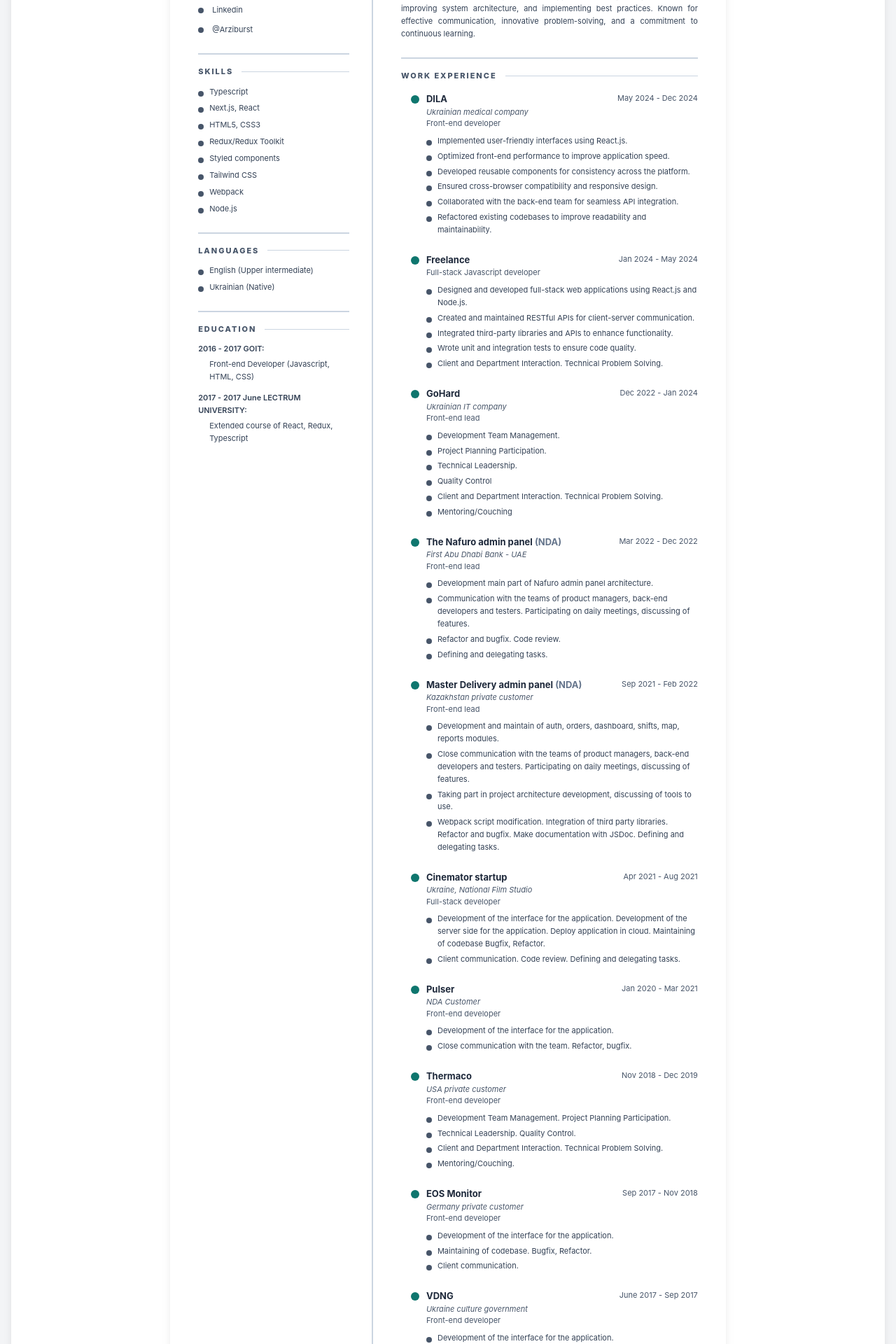
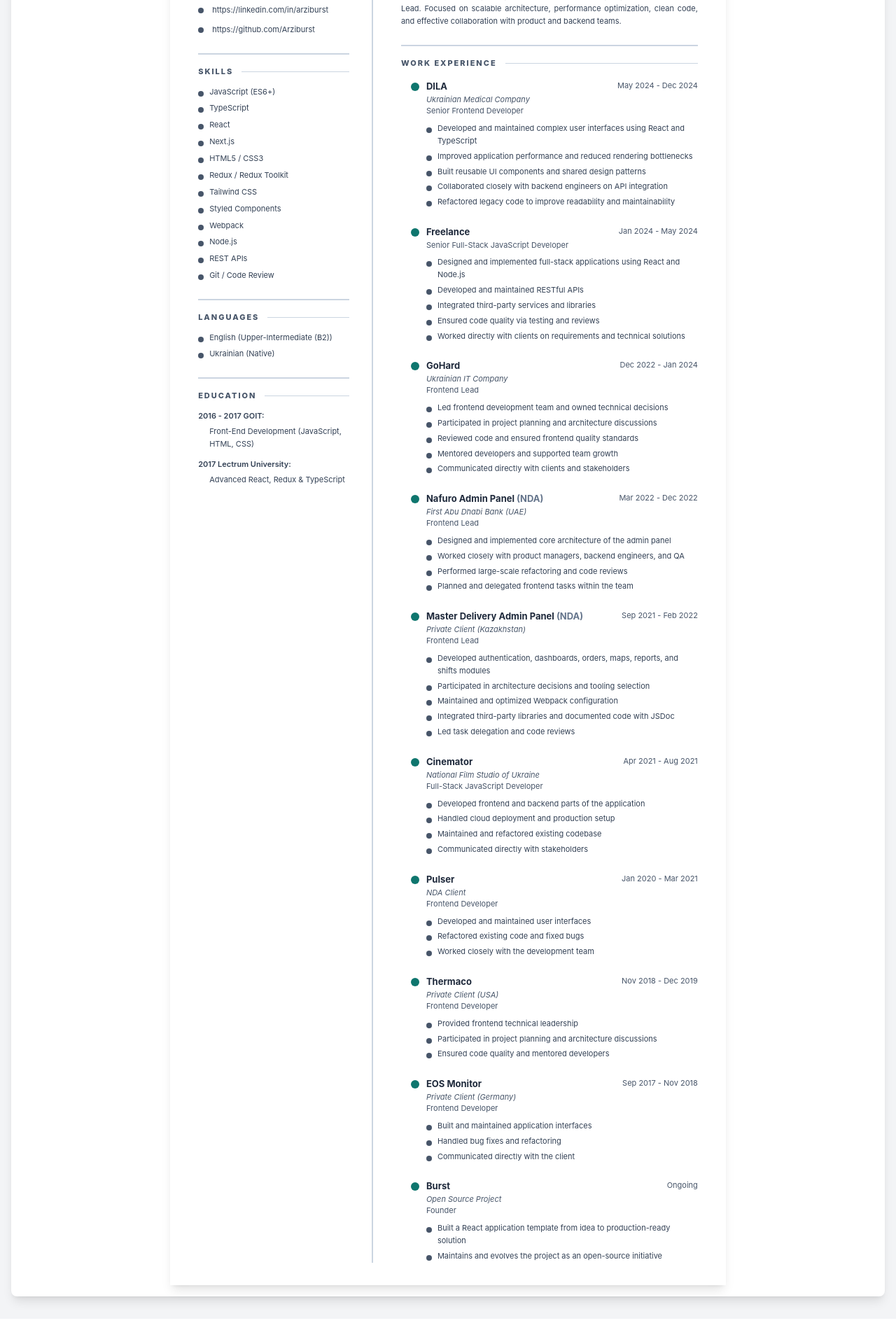
Before and after one commit to Arziburst/CV, a Next.js app: page / in a window 1280 px wide. Shown: the part 420-2340 px from the top of the page at 70% size. After the commit the page ends 2304 px from the top, so only its background shows below. Built offline with nearby package versions, Linux system fonts and the light colour scheme.

Commit message:
Enhance CVJsonEditorModal with improved visual cues for workflow instructions and update CV data structure for better clarity. Change button label from "Editor" to "PDF Editor" and adjust styling for consistency. Update CV data to reflect more accurate skills and experience descriptions.

```diff
--- a/src/app/page.tsx
+++ b/src/app/page.tsx
@@ -41,9 +41,9 @@ export default function Home() {
                 <button
                   type="button"
                   onClick={() => setIsEditorOpen(true)}
-                  className="inline-flex items-center gap-2 rounded-xl bg-slate-900 px-3 py-2 text-sm font-semibold font-mono text-white hover:bg-slate-800 focus:outline-none focus-visible:ring-4 focus-visible:ring-teal-500/30"
+                  className="inline-flex items-center gap-2 rounded-xl bg-teal-700 px-3 py-2 text-sm font-semibold font-mono text-white hover:bg-teal-800 focus:outline-none focus-visible:ring-4 focus-visible:ring-teal-500/30"
                 >
-                  Editor
+                  PDF Editor
                 </button>
               </div>
 
--- a/src/components/editor/CVJsonEditorModal.tsx
+++ b/src/components/editor/CVJsonEditorModal.tsx
@@ -411,11 +411,11 @@ export default function CVJsonEditorModal({
         <div className="flex-1 min-h-0 grid grid-cols-1 md:grid-cols-[260px_1fr]">
           <div className="min-h-0 border-b md:border-b-0 md:border-r border-slate-200 bg-slate-50">
             <div className="h-full min-h-0 overflow-auto p-2">
-              <div className="mb-2 rounded-xl border border-slate-200 bg-white px-3 py-2">
-                <div className="text-xs font-semibold font-mono text-slate-900">
+              <div className="mb-2 rounded-xl border border-teal-200 bg-teal-50 px-3 py-2">
+                <div className="text-xs font-semibold font-mono text-teal-900">
                   Quick workflow
                 </div>
-                <div className="mt-1 text-xs text-slate-600 leading-5">
+                <div className="mt-1 text-xs text-teal-900/80 leading-5">
                   Copy the template JSON, paste it into your GPT chat, ask it to fill
                   your real data, then paste the valid JSON back here (Full JSON) and
                   press Apply.
--- a/src/data/cvData.ts
+++ b/src/data/cvData.ts
@@ -1,192 +1,171 @@
 import type { CVData } from '@/types/cv'
 
 export const cvData: CVData = {
-  name: 'OLEKSANDR KONYK',
-  title: 'SENIOR JAVASCRIPT DEVELOPER',
-  profile: 'Experienced Senior JavaScript Developer with 10+ years in full-cycle development. Skilled in front-end and back-end technologies, specializing in building scalable and high-performance applications. Adept at optimizing code, improving system architecture, and implementing best practices. Known for effective communication, innovative problem-solving, and a commitment to continuous learning.',
-  contact: {
-    phone: '+380637531252',
-    email: 'arziburst@gmail.com',
-    linkedin: 'Linkedin',
-    github: '@Arziburst',
+  "name": "OLEKSANDR KONYK",
+  "title": "Senior Frontend / JavaScript Engineer",
+  "profile": "Senior JavaScript Engineer with 10+ years of commercial experience building complex web applications, admin panels, and SaaS products. Strong expertise in React, Next.js, and TypeScript, with hands-on leadership experience as Frontend Lead. Focused on scalable architecture, performance optimization, clean code, and effective collaboration with product and backend teams.",
+  "contact": {
+    "phone": "+380637531252",
+    "email": "arziburst@gmail.com",
+    "linkedin": "https://linkedin.com/in/arziburst",
+    "github": "https://github.com/Arziburst"
   },
-  skills: [
-    { name: 'Typescript' },
-    { name: 'Next.js, React' },
-    { name: 'HTML5, CSS3' },
-    { name: 'Redux/Redux Toolkit' },
-    { name: 'Styled components' },
-    { name: 'Tailwind CSS' },
-    { name: 'Webpack' },
-    { name: 'Node.js' },
+  "skills": [
+    { "name": "JavaScript (ES6+)" },
+    { "name": "TypeScript" },
+    { "name": "React" },
+    { "name": "Next.js" },
+    { "name": "HTML5 / CSS3" },
+    { "name": "Redux / Redux Toolkit" },
+    { "name": "Tailwind CSS" },
+    { "name": "Styled Components" },
+    { "name": "Webpack" },
+    { "name": "Node.js" },
+    { "name": "REST APIs" },
+    { "name": "Git / Code Review" }
   ],
-  languages: [
-    { name: 'English', level: 'Upper intermediate' },
-    { name: 'Ukrainian', level: 'Native' },
-  ],
-  education: [
+  "languages": [
     {
-      period: '2016 - 2017',
-      institution: 'GOIT',
-      degree: 'Front-end Developer (Javascript, HTML, CSS)',
+      "name": "English",
+      "level": "Upper-Intermediate (B2)"
     },
     {
-      period: '2017 - 2017 June',
-      institution: 'LECTRUM UNIVERSITY',
-      degree: 'Extended course of React, Redux, Typescript',
-    },
+      "name": "Ukrainian",
+      "level": "Native"
+    }
   ],
-  workExperience: [
+  "education": [
     {
-      company: 'DILA',
-      customer: 'Ukrainian medical company',
-      role: 'Front-end developer',
-      period: 'May 2024 - Dec 2024',
-      responsibilities: [
-        'Implemented user-friendly interfaces using React.js.',
-        'Optimized front-end performance to improve application speed.',
-        'Developed reusable components for consistency across the platform.',
-        'Ensured cross-browser compatibility and responsive design.',
-        'Collaborated with the back-end team for seamless API integration.',
-        'Refactored existing codebases to improve readability and maintainability.',
-      ],
+      "period": "2016 - 2017",
+      "institution": "GOIT",
+      "degree": "Front-End Development (JavaScript, HTML, CSS)"
     },
     {
-      company: 'Freelance',
-      role: 'Full-stack Javascript developer',
-      period: 'Jan 2024 - May 2024',
-      responsibilities: [
-        'Designed and developed full-stack web applications using React.js and Node.js.',
-        'Created and maintained RESTful APIs for client-server communication.',
-        'Integrated third-party libraries and APIs to enhance functionality.',
-        'Wrote unit and integration tests to ensure code quality.',
-        'Client and Department Interaction. Technical Problem Solving.',
-      ],
+      "period": "2017",
+      "institution": "Lectrum University",
+      "degree": "Advanced React, Redux & TypeScript"
+    }
+  ],
+  "workExperience": [
+    {
+      "company": "DILA",
+      "customer": "Ukrainian Medical Company",
+      "role": "Senior Frontend Developer",
+      "period": "May 2024 - Dec 2024",
+      "responsibilities": [
+        "Developed and maintained complex user interfaces using React and TypeScript",
+        "Improved application performance and reduced rendering bottlenecks",
+        "Built reusable UI components and shared design patterns",
+        "Collaborated closely with backend engineers on API integration",
+        "Refactored legacy code to improve readability and maintainability"
+      ]
     },
     {
-      company: 'GoHard',
-      customer: 'Ukrainian IT company',
-      role: 'Front-end lead',
-      period: 'Dec 2022 - Jan 2024',
-      responsibilities: [
-        'Development Team Management.',
-        'Project Planning Participation.',
-        'Technical Leadership.',
-        'Quality Control',
-        'Client and Department Interaction. Technical Problem Solving.',
-        'Mentoring/Couching',
-      ],
+      "company": "Freelance",
+      "role": "Senior Full-Stack JavaScript Developer",
+      "period": "Jan 2024 - May 2024",
+      "responsibilities": [
+        "Designed and implemented full-stack applications using React and Node.js",
+        "Developed and maintained RESTful APIs",
+        "Integrated third-party services and libraries",
+        "Ensured code quality via testing and reviews",
+        "Worked directly with clients on requirements and technical solutions"
+      ]
     },
     {
-      company: 'The Nafuro admin panel',
-      customer: 'First Abu Dhabi Bank - UAE',
-      role: 'Front-end lead',
-      period: 'Mar 2022 - Dec 2022',
-      isNDA: true,
-      responsibilities: [
-        'Development main part of Nafuro admin panel architecture.',
-        'Communication with the teams of product managers, back-end developers and testers. Participating on daily meetings, discussing of features.',
-        'Refactor and bugfix. Code review.',
-        'Defining and delegating tasks.',
-      ],
+      "company": "GoHard",
+      "customer": "Ukrainian IT Company",
+      "role": "Frontend Lead",
+      "period": "Dec 2022 - Jan 2024",
+      "responsibilities": [
+        "Led frontend development team and owned technical decisions",
+        "Participated in project planning and architecture discussions",
+        "Reviewed code and ensured frontend quality standards",
+        "Mentored developers and supported team growth",
+        "Communicated directly with clients and stakeholders"
+      ]
     },
     {
-      company: 'Master Delivery admin panel',
-      customer: 'Kazakhstan private customer',
-      role: 'Front-end lead',
-      period: 'Sep 2021 - Feb 2022',
-      isNDA: true,
-      responsibilities: [
-        'Development and maintain of auth, orders, dashboard, shifts, map, reports modules.',
-        'Close communication with the teams of product managers, back-end developers and testers. Participating on daily meetings, discussing of features.',
-        'Taking part in project architecture development, discussing of tools to use.',
-        'Webpack script modification. Integration of third party libraries. Refactor and bugfix. Make documentation with JSDoc. Defining and delegating tasks.',
+      "company": "Nafuro Admin Panel",
+      "customer": "First Abu Dhabi Bank (UAE)",
+      "role": "Frontend Lead",
+      "period": "Mar 2022 - Dec 2022",
+      "responsibilities": [
+        "Designed and implemented core architecture of the admin panel",
+        "Worked closely with product managers, backend engineers, and QA",
+        "Performed large-scale refactoring and code reviews",
+        "Planned and delegated frontend tasks within the team"
       ],
+      "isNDA": true
     },
     {
-      company: 'Cinemator startup',
-      customer: 'Ukraine, National Film Studio',
-      role: 'Full-stack developer',
-      period: 'Apr 2021 - Aug 2021',
-      responsibilities: [
-        'Development of the interface for the application. Development of the server side for the application. Deploy application in cloud. Maintaining of codebase Bugfix, Refactor.',
-        'Client communication. Code review. Defining and delegating tasks.',
+      "company": "Master Delivery Admin Panel",
+      "customer": "Private Client (Kazakhstan)",
+      "role": "Frontend Lead",
+      "period": "Sep 2021 - Feb 2022",
+      "responsibilities": [
+        "Developed authentication, dashboards, orders, maps, reports, and shifts modules",
+        "Participated in architecture decisions and tooling selection",
+        "Maintained and optimized Webpack configuration",
+        "Integrated third-party libraries and documented code with JSDoc",
+        "Led task delegation and code reviews"
       ],
+      "isNDA": true
     },
     {
-      company: 'Pulser',
-      customer: 'NDA Customer',
-      role: 'Front-end developer',
-      period: 'Jan 2020 - Mar 2021',
-      responsibilities: [
-        'Development of the interface for the application.',
-        'Close communication with the team. Refactor, bugfix.',
-      ],
+      "company": "Cinemator",
+      "customer": "National Film Studio of Ukraine",
+      "role": "Full-Stack JavaScript Developer",
+      "period": "Apr 2021 - Aug 2021",
+      "responsibilities": [
+        "Developed frontend and backend parts of the application",
+        "Handled cloud deployment and production setup",
+        "Maintained and refactored existing codebase",
+        "Communicated directly with stakeholders"
+      ]
     },
     {
-      company: 'Thermaco',
-      customer: 'USA private customer',
-      role: 'Front-end developer',
-      period: 'Nov 2018 - Dec 2019',
-      responsibilities: [
-        'Development Team Management. Project Planning Participation.',
-        'Technical Leadership. Quality Control.',
-        'Client and Department Interaction. Technical Problem Solving.',
-        'Mentoring/Couching.',
-      ],
+      "company": "Pulser",
+      "customer": "NDA Client",
+      "role": "Frontend Developer",
+      "period": "Jan 2020 - Mar 2021",
+      "responsibilities": [
+        "Developed and maintained user interfaces",
+        "Refactored existing code and fixed bugs",
+        "Worked closely with the development team"
+      ]
     },
     {
-      company: 'EOS Monitor',
-      customer: 'Germany private customer',
-      role: 'Front-end developer',
-      period: 'Sep 2017 - Nov 2018',
-      responsibilities: [
-        'Development of the interface for the application.',
-        'Maintaining of codebase. Bugfix, Refactor.',
-        'Client communication.',
-      ],
+      "company": "Thermaco",
+      "customer": "Private Client (USA)",
+      "role": "Frontend Developer",
+      "period": "Nov 2018 - Dec 2019",
+      "responsibilities": [
+        "Provided frontend technical leadership",
+        "Participated in project planning and architecture discussions",
+        "Ensured code quality and mentored developers"
+      ]
     },
     {
-      company: 'VDNG',
-      customer: 'Ukraine culture government',
-      role: 'Front-end developer',
-      period: 'June 2017 - Sep 2017',
-      responsibilities: [
-        'Development of the interface for the application.',
-        'Maintaining of codebase. Bugfix, Refactor.',
-      ],
+      "company": "EOS Monitor",
+      "customer": "Private Client (Germany)",
+      "role": "Frontend Developer",
+      "period": "Sep 2017 - Nov 2018",
+      "responsibilities": [
+        "Built and maintained application interfaces",
+        "Handled bug fixes and refactoring",
+        "Communicated directly with the client"
+      ]
     },
     {
-      company: 'TJStore startup',
-      customer: 'Ukraine private customer',
-      role: 'Full-stack developer',
-      period: 'Aug 2016 - May 2017',
-      responsibilities: [
-        'Development of the interface for the application.',
-        'Development of the server side for the application.',
-        'Deploy application in cloud.',
-        'Maintaining of codebase Bugfix, Refactor.',
-        'Client communication.',
-      ],
-    },
-    {
-      company: 'Nova Massage',
-      customer: 'Germany private customer',
-      role: 'Full-stack developer',
-      period: 'Dec 2017 - Apr 2017',
-      responsibilities: [
-        'Development of the interface for the application.',
-        'Maintaining of codebase. Bugfix, Refactor.',
-      ],
-    },
-    {
-      company: 'Burst',
-      customer: 'Open source. Eternal development',
-      role: 'Founder',
-      period: '',
-      responsibilities: [
-        'Development from idea to modern template for the React application.',
-      ],
-    },
-  ],
+      "company": "Burst",
+      "customer": "Open Source Project",
+      "role": "Founder",
+      "period": "Ongoing",
+      "responsibilities": [
+        "Built a React application template from idea to production-ready solution",
+        "Maintains and evolves the project as an open-source initiative"
+      ]
+    }
+  ]
 }
```
Also changed, not shown: .cursor/memory-bank.md.
